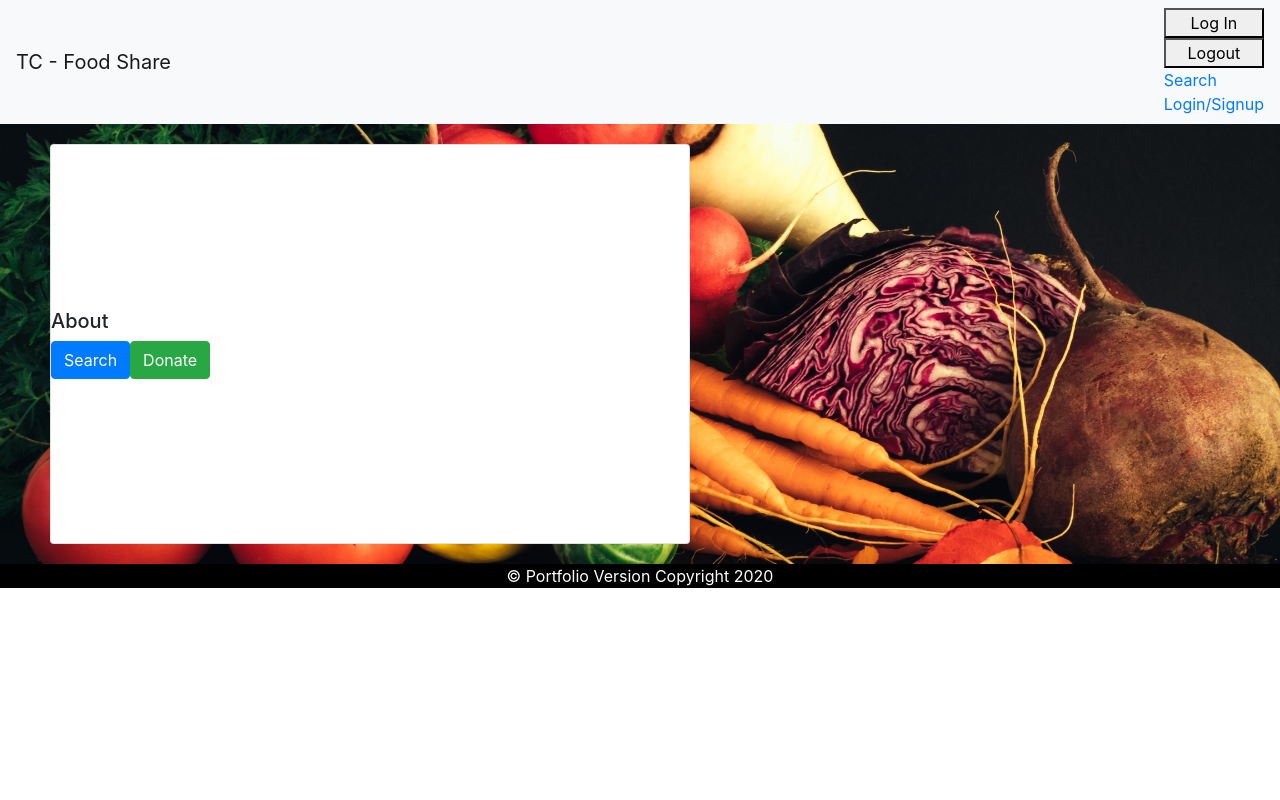
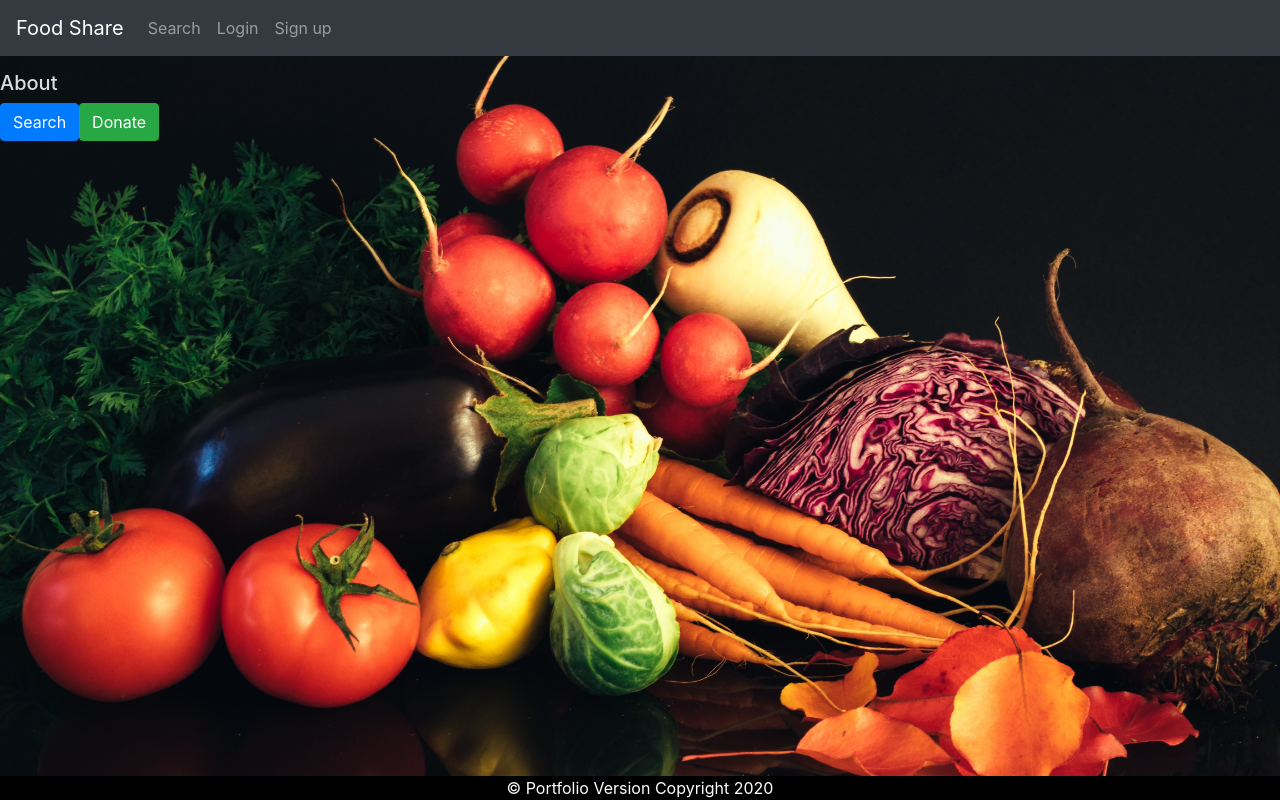
Before and after one commit to shookster/tc-foodshare, a React (Create React App) app in the folder client/src/: page / in a window 1280 px wide. Built offline with nearby package versions, Linux system fonts and the light colour scheme; the HTML template or start-up script is replaced by a standard one; what react-geocode would draw is missing.

Commit message:
home page edits

```diff
--- a/client/src/Views/home.css
+++ b/client/src/Views/home.css
@@ -9,11 +9,12 @@
   -o-background-size: cover;
   background-size: cover; */
   margin: auto;
-  height: max-content;
+  height: 800px;
   /* width: fit-content; */
   background-position: center;
   background-repeat: no-repeat;
   background-size: cover;
+  /* min-height: 100%; */
 }
 
 .aboutCard {
@@ -26,3 +27,7 @@
 .card{
   align-self: center;
 }
+
+.aboutText {
+  color: gainsboro
+}
--- a/client/src/Views/home.js
+++ b/client/src/Views/home.js
@@ -8,8 +8,8 @@ function Home() {
   return (
     <div className="homePage">
       <Navbar />
-      <div className="card aboutCard">
-        <h5>About</h5>
+      <div >
+        <h5 className="aboutText">About</h5>
 
         <div>
           <Link to="/map">
--- a/client/src/components/Footer.css
+++ b/client/src/components/Footer.css
@@ -3,4 +3,15 @@
     margin-top: 20px;
     color:white;
     background-color: black;
+    flex-shrink: 0;
+    position:absolute;
+    left:0;
+    bottom:0;
+    right:0;
+    /* border-bottom: 2rem solid; */
+
+    /* margin-bottom: -50px; */
 }
+/* .push {
+    height: 50px;
+  } */
--- a/client/src/components/Navbar.js
+++ b/client/src/components/Navbar.js
@@ -1,24 +1,52 @@
 import React from "react";
 import { Link } from "react-router-dom";
-import LoginButton from './LoginButton';
-import LogoutButton from './LogoutButton';
-
+import "./Navbar.css";
 function Navbar() {
     return(
-        <div>
-            <nav className="navbar navbar-light bg-light">
-            <Link className="navbar-brand" to="/React-Portfolio/home">TC - Food Share</Link>
-                <ul className="navbar-nav">
-
-                         <LoginButton />
-                            <LogoutButton />
-
-                 <Link className="nav-item active" to="">Search</Link>
-                 <Link className="nav-item active" to="">Login/Signup</Link>
-             </ul>
-             </nav>
+        <nav className="navbar navbar-expand-md bg-dark navbar-dark">
+            <Link className="navbar-brand" href="#">Food Share</Link>
+            <button className="navbar-toggler" type="button" data-toggle="collapse" data-target="#collapsibleNavbar">
+            <span class="navbar-toggler-icon"></span>
+            </button>
+        <div className="collapse navbar-collapse" id="collapsibleNavbar">
+            <ul className="navbar-nav">
+                <li className="nav-item">
+                    <Link className="nav-link" href="/home">Search</Link>
+                </li>
+                <li className="nav-item">
+                    <Link className="nav-link" href="#">Login</Link>
+                </li>
+                 <li className="nav-item">
+                     <Link className="nav-link" href="#">Sign up</Link>
+                </li>
+            </ul>
         </div>
+        </nav>
     )
 }
+export default Navbar;
 
-export default Navbar;
+// import React from "react";
+// import { Link } from "react-router-dom";
+// import LoginButton from './LoginButton';
+// import LogoutButton from './LogoutButton';
+
+// function Navbar() {
+//     return(
+//         <div>
+//             <nav className="navbar navbar-light bg-light">
+//             <Link className="navbar-brand" to="/React-Portfolio/home">TC - Food Share</Link>
+//                 <ul className="navbar-nav">
+
+//                          <LoginButton />
+//                             <LogoutButton />
+
+//                  <Link className="nav-item active" to="">Search</Link>
+//                  <Link className="nav-item active" to="">Login/Signup</Link>
+//              </ul>
+//              </nav>
+//         </div>
+//     )
+// }
+
+// export default Navbar;
```
Also changed, not shown: 1 other file (tests, documents, lock files or other folders).
